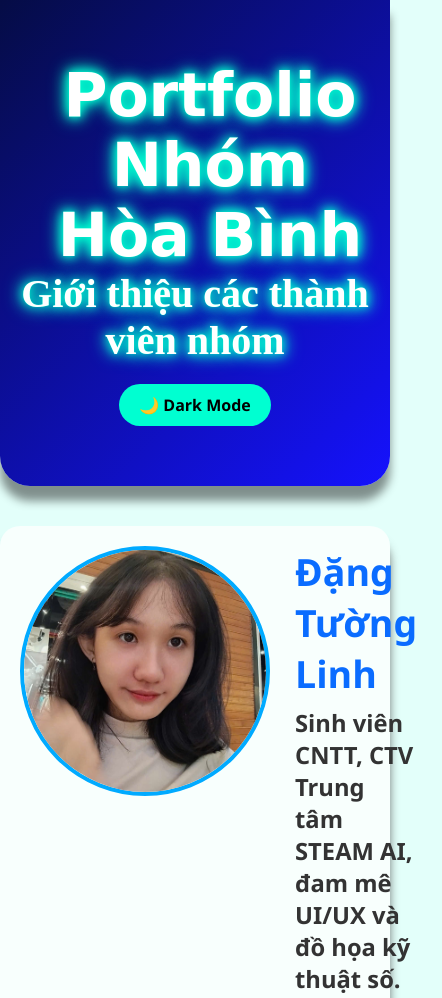
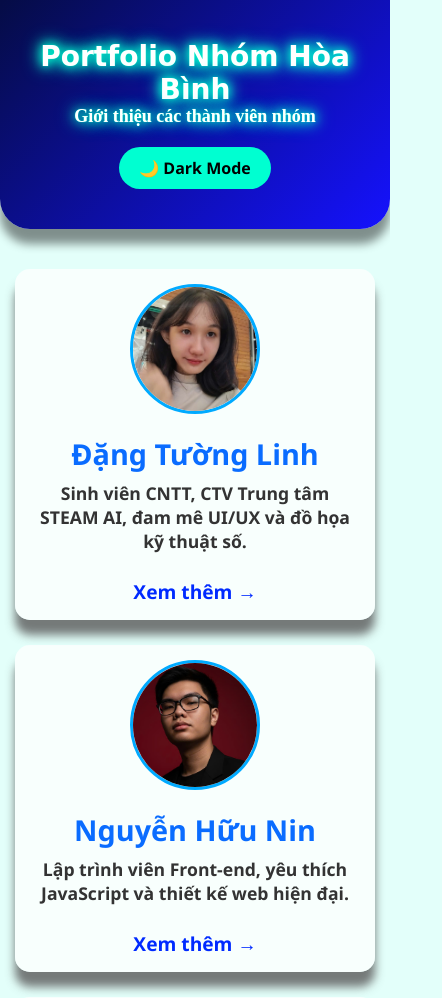
Before and after one commit to Tlinh067/Port_Nhom-Hoa-Binh, a plain HTML site: page index.html in a window 390 px wide. Shown: the top 998 px of the page, 442 px wide, since content can reach past the window. Drawn offline with Linux system fonts and the light colour scheme; a web font is replaced by a local one.

Commit message:
Update index.css

```diff
--- a/index.css
+++ b/index.css
@@ -1,10 +1,9 @@
 @import url('https://fonts.googleapis.com/css2?family=Playwrite+DE+SAS:wght@399&display=swap');
 
-
-body{
+/* --- PHẦN CODE GỐC CỦA BẠN (GIỮ NGUYÊN) --- */
+body {
   background-color: rgb(255, 255, 255);
 }
-
 
 * {
   margin: 0;
@@ -15,27 +14,21 @@ body{
 
 body {
   background: #e3fffa;
-
   font-weight: bold;
-  font-size: 2rem;
+  font-size: 2rem; /* Lưu ý: Cỡ chữ gốc này khá to (32px) */
   color: #333;
 }
-
 
 /* Banner */
 .banner {
   background: linear-gradient(135deg, #050c45, #110dfefa);
   color: white;
-  text-shadow:
-    0 0 1px #00FFD1,
-    0 0 10px #00FFD1,
-    0 0 15px #00FFD1,
-    0 0 20px #00FFD1;
+  text-shadow: 0 0 1px #00FFD1, 0 0 10px #00FFD1, 0 0 15px #00FFD1, 0 0 20px #00FFD1;
   text-align: center;
   padding: 60px 20px;
   border-bottom-left-radius: 30px;
   border-bottom-right-radius: 30px;
-  box-shadow: 0 15px 10px #00000070
+  box-shadow: 0 15px 10px #00000070;
 }
 
 .banner h1 {
@@ -45,29 +38,28 @@ body {
   margin-left: 30px;
   color: rgb(255, 255, 255);
   font-size: 60px;
-
 }
 
-.banner p{
-    font-size: 40px;
-    font-family: 'Times New Roman', Times, serif ;
+.banner p {
+  font-size: 40px;
+  font-family: 'Times New Roman', Times, serif;
 }
 
 /* Layout thành viên */
 .members {
   display: flex;
   flex-direction: column;
-
   gap: 25px;
   max-width: 900px;
   margin: 40px auto;
+  padding: 0 15px; /* Thêm padding để không sát lề màn hình nhỏ */
 }
+
 .member-box {
   display: flex;
   align-items: flex-start;
   justify-content: flex-start;
   font-size: 25px;
-
   background: rgba(255, 255, 255, 0.74);
   border-radius: 20px;
   padding: 20px;
@@ -88,6 +80,7 @@ body {
   object-fit: cover;
   border: 4px solid #00aaff;
   margin-right: 25px;
+  flex-shrink: 0; /* Đảm bảo ảnh không bị bóp méo */
 }
 
 .info {
@@ -121,7 +114,6 @@ body {
   color: #ff0000;
 }
 
-
 /* Footer */
 footer {
   text-align: center;
@@ -134,9 +126,6 @@ footer {
   border-top-left-radius: 20px;
   border-top-right-radius: 20px;
 }
-
-
-
 
 /* === DARK MODE === */
 #darkModeToggle {
@@ -157,7 +146,6 @@ footer {
   color: #fff;
 }
 
-
 body.dark-mode {
   background-color: #0a0a0a;
   color: #e0e0e0;
@@ -165,10 +153,7 @@ body.dark-mode {
 
 .dark-mode .banner {
   background: linear-gradient(135deg, #00051a, #133eff);
-  text-shadow:
-    0 0 2px #00FFD1,
-    0 0 8px #00FFD1,
-    0 0 15px #00FFD1;
+  text-shadow: 0 0 2px #00FFD1, 0 0 8px #00FFD1, 0 0 15px #00FFD1;
   box-shadow: 0 15px 10px #000000a0;
 }
 
@@ -176,9 +161,11 @@ body.dark-mode {
   background: rgba(20, 20, 20, 0.85);
   box-shadow: 0 10px 8px #00ffd0a9;
 }
+
 .dark-mode .member-box:hover {
   box-shadow: 0 10px 8px #00ffd0;
 }
+
 .dark-mode .info h2 {
   color: #00ffd1;
 }
@@ -196,14 +183,13 @@ body.dark-mode {
   color: #00ffd1;
 }
 
-
 #backToTop {
   position: fixed;
   bottom: 25px;
   right: 25px;
   width: 45px;
   height: 45px;
-  background:   #00ffd1;
+  background: #00ffd1;
   color: #000000;
   border: none;
   border-radius: 50%;
@@ -218,7 +204,7 @@ body.dark-mode {
 }
 
 #backToTop:hover {
-  background:  #00ffd1;
+  background: #00ffd1;
   transform: translateY(-4px);
 }
 
@@ -231,5 +217,102 @@ body.dark-mode {
   background-color: #0b44ff;
   z-index: 9999;
   transition: width 0.1s linear;
+}
 
+
+/*
+   HỆ THỐNG RESPONSIVE (Code thêm mới để tương thích mọi thiết bị)
+ */
+
+/* 1. Tablet & Laptop nhỏ (Màn hình < 1024px) */
+@media (max-width: 1024px) {
+  body {
+    font-size: 1.5rem; /* Giảm cỡ chữ body cho đỡ choán màn hình */
+  }
+
+  .banner h1 {
+    font-size: 50px; /* Thu nhỏ tiêu đề banner */
+  }
+
+  .avatar {
+    width: 200px; /* Thu nhỏ avatar một chút */
+  }
 }
+
+/* 2. Tablet dọc & Mobile lớn (Màn hình < 768px) */
+@media (max-width: 768px) {
+  .banner {
+    padding: 40px 15px;
+  }
+
+  .banner h1 {
+    font-size: 35px;
+    margin-left: 0; /* Căn giữa lại vì màn hình nhỏ */
+  }
+
+  .banner p {
+    font-size: 24px;
+  }
+
+  /* Chuyển thẻ thành viên thành dạng dọc */
+  .member-box {
+    flex-direction: column; /* Avatar lên trên, chữ xuống dưới */
+    align-items: center;    /* Căn giữa tất cả */
+    text-align: center;
+    padding: 25px;
+  }
+
+  .avatar {
+    width: 160px;       /* Avatar nhỏ lại phù hợp điện thoại */
+    margin-right: 0;    /* Xóa lề phải */
+    margin-bottom: 20px;/* Thêm lề dưới để tách chữ */
+    border-width: 3px;
+  }
+
+  .info {
+    width: 100%;
+  }
+
+  .info h2 {
+    font-size: 1.8rem;
+  }
+
+  .info p {
+    font-size: 1.1rem; /* Chữ mô tả dễ đọc hơn */
+  }
+
+  .more {
+    align-self: center; /* Nút xem thêm ra giữa */
+    margin-top: 15px;
+    font-size: 1.2rem;
+  }
+}
+
+/* 3. Mobile nhỏ (Màn hình < 480px) */
+@media (max-width: 480px) {
+  body {
+    font-size: 1rem; /* Chữ body về kích thước tiêu chuẩn */
+  }
+
+  .banner h1 {
+    font-size: 28px;
+  }
+
+  .banner p {
+    font-size: 18px;
+  }
+
+  .member-box {
+    padding: 15px;
+    border-radius: 15px;
+  }
+
+  .avatar {
+    width: 130px;
+  }
+
+  footer {
+    font-size: 14px;
+    padding: 15px;
+  }
+}
```
